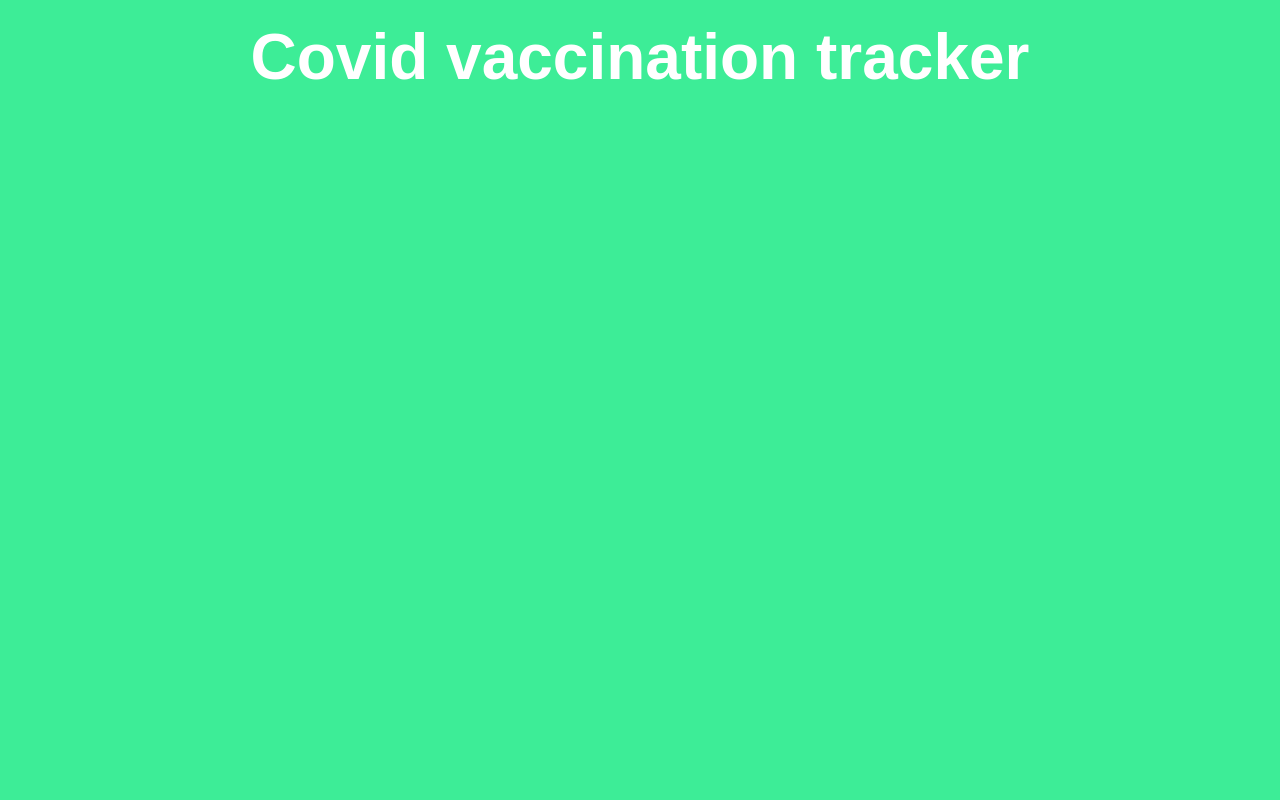
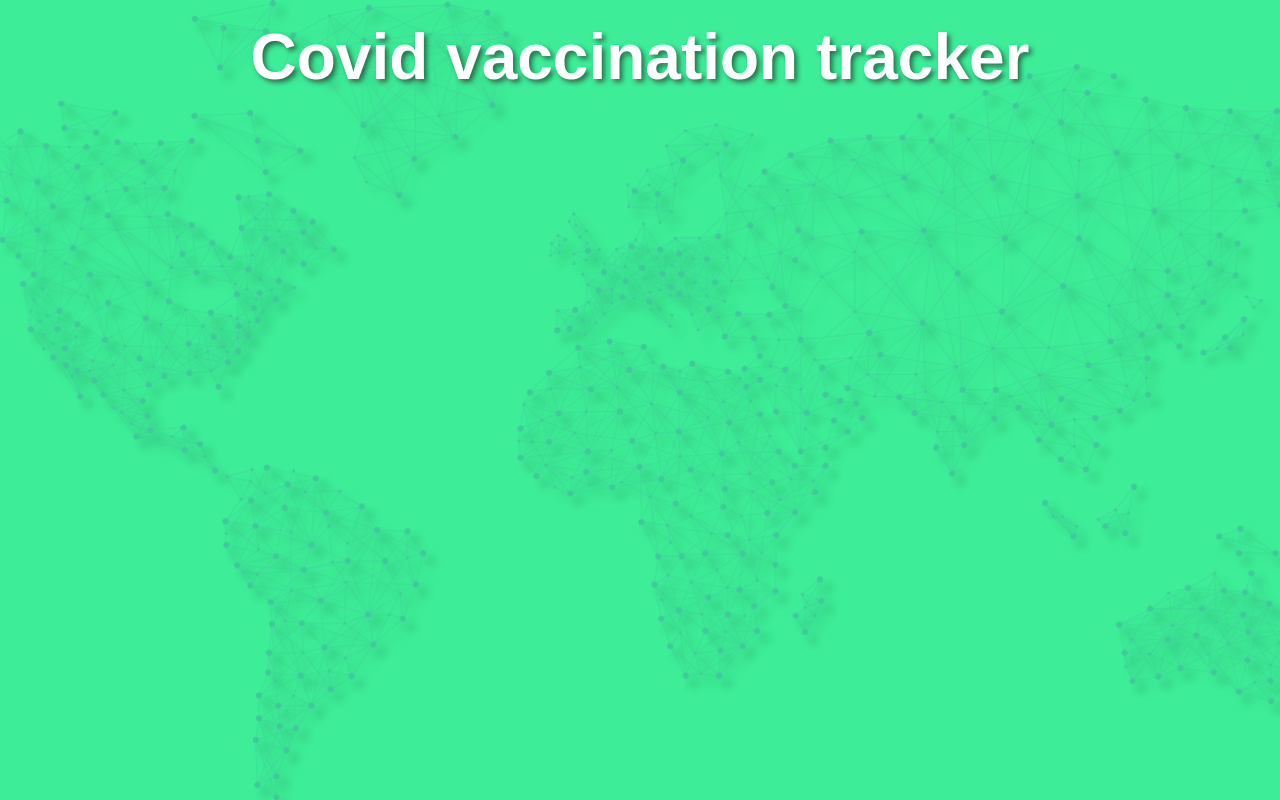
Before and after one commit to ciarnellicarlo/vaccinationapp, a plain HTML site: page index.html in a window 1280 px wide. Drawn offline with Linux system fonts and the light colour scheme; no server answers.

Commit message:
Sixth commit, added background image, drop shadow and shadow to text

```diff
--- a/index.html
+++ b/index.html
@@ -12,6 +12,8 @@
     <body>
 
         <div class="app">
+            <div id="bar"></div>
+            <div class="background"></div>
             <div class="header">
                 <h1>Covid vaccination tracker</h1>
                 <div id="countries"></div>
@@ -20,7 +22,6 @@
                 <div id="total"></div>
                 <div id="percentage"></div>
             </div>
-            <div id="bar"></div>
         </div>
 
 
--- a/styles.css
+++ b/styles.css
@@ -13,6 +13,20 @@ body {
     position: relative;
 }
 
+.background {
+    position: absolute;
+    bottom: 0;
+    left: 0;
+    height: 100vh;
+    width: 100%;
+    background-image: url(./world2.png);
+    background-size: cover;
+    background-position: center center;
+    z-index: -1;
+    opacity: 0.25;
+    filter: drop-shadow(8px 8px 5px #000000);
+}
+
 .header {
     text-align: center;
     padding: 20px 0;
@@ -22,6 +36,7 @@ body {
 
 .header h1 {
     margin: 0 0 10px 0;
+    text-shadow: 3px 3px 5px rgba(0, 0, 0, 0.5);
 }
 
 select {
@@ -44,6 +59,7 @@ select {
     align-items: center;
     font-weight: bold;
     transition: all 1s ease;
+    text-shadow: 3px 3px 5px rgba(0, 0, 0, 0.5);
 }
 
 #percentage {
```
Also changed, not shown: world.png (added), world2.png (added).
